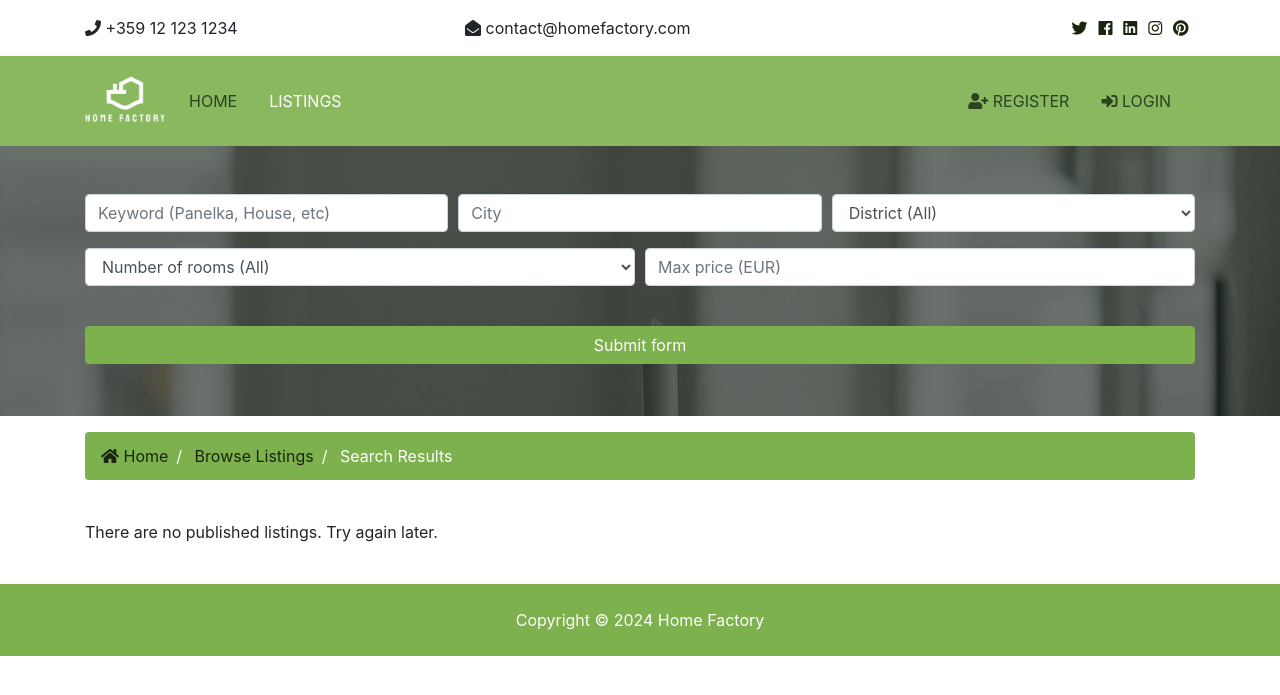
After one commit to LiliyaKostadinova/home_factory, a Django app: page /listings/search in a window 1280 px wide. The commit adds this page. Shown: the top 695 px of the page. Run offline with Django 5.2, Linux system fonts and the light colour scheme; data that the repository does not hold is empty; some libraries are stand-ins or nearby versions.

Commit message:
implement search by keyword, bugfix

```diff
--- /dev/null
+++ b/listings/search_choices.py
@@ -0,0 +1,25 @@
+number_of_rooms_options = {
+    '1': 1,
+    '2': 2,
+    '3': 3,
+    '4': 4,
+    '5': 5,
+    '6': 6,
+    '7': 7,
+    '8': 8,
+}
+
+district_options = {
+    "Oborishte": "Oborishte",
+    "Lozenets": "Lozenets",
+    "Druzhba": "Druzhba",
+    "Obelya": "Obelya",
+    "Mladost": "Mladost",
+    "Vitosha": "Vitosha",
+    "Triaditsa": "Triaditsa",
+    "Lyulin": "Lyulin",
+    "Krasno Selo": "Krasno Selo",
+    "Serdika": "Serdika",
+    "Ovcha Kupel": "Ovcha Kupel",
+    "Izgrev": "Izgrev",
+}
--- a/listings/urls.py
+++ b/listings/urls.py
@@ -4,5 +4,6 @@ from . import views
 urlpatterns = [
     path('', views.listings, name='listings'),
     path('<int:listing_id>', views.listing, name='listing'),
+    path('search', views.search, name='search'),
     path('create_listing', views.create_listing, name='create_listing')
 ]
--- a/listings/views.py
+++ b/listings/views.py
@@ -1,5 +1,6 @@
 from django.shortcuts import render, redirect, get_object_or_404
 from django.contrib.auth.decorators import login_required
+from .search_choices import number_of_rooms_options, district_options
 from .forms import ListingForm
 from .models import Listing
 
@@ -15,6 +16,22 @@ def listing(request, listing_id):
     }
     return render(request, 'listings/listing.html', context)
 
+def search(request):
+    queryset_list = Listing.objects.all().order_by('-list_date')
+
+    # Search by Keywords
+    if 'keywords' in request.GET:
+        keywords = request.GET['keywords']
+        if keywords:
+            queryset_list = queryset_list.filter(description__icontains=keywords)
+
+    context = {
+        'number_of_rooms_options': number_of_rooms_options,
+        'district_options': district_options,
+        'listings': queryset_list
+    }
+    return render(request, 'listings/search.html', context)
+
 @login_required
 def create_listing(request):
     if request.method == 'POST':
--- /dev/null
+++ b/templates/listings/search.html
@@ -0,0 +1,127 @@
+{% extends 'base.html' %}
+{% load humanize %}
+
+{% block content %}
+<section id="showcase-inner" class="showcase-search text-white py-5">
+    <div class="container">
+      <div class="row text-center">
+        <div class="col-md-12">
+          <form action="{% url 'search' %}">
+            <div class="form-row">
+              <div class="col-md-4 mb-3">
+                <label class="sr-only">Keywords</label>
+                <input type="text" name="keywords" class="form-control" placeholder="Keyword (Panelka, House, etc)">
+              </div>
+
+              <div class="col-md-4 mb-3">
+                <label class="sr-only">City</label>
+                <input type="text" name="city" class="form-control" placeholder="City">
+              </div>
+
+              <div class="col-md-4 mb-3">
+                <label class="sr-only">District</label>
+                <select name="state" class="form-control">
+                  <option selected="true" disabled="disabled">District (All)</option>
+                  {% for name, value in district_options.items %}
+                    <option value="{{ key }}">{{ value }}</option>
+                  {% endfor %}
+                </select>
+              </div>
+            </div>
+            <!-- Form Row 2 -->
+            <div class="form-row">
+              <div class="col-md-6 mb-3">
+                <label class="sr-only">Number of rooms</label>
+                <select name="number_of_rooms" class="form-control">
+                  <option selected="true" disabled="disabled">Number of rooms (All)</option>
+                    {% for name, value in number_of_rooms_options.items %}
+                      <option value="{{ key }}">{{ value }}</option>
+                    {% endfor %}
+                </select>
+              </div>
+              <div class="col-md-6 mb-3">
+                <label class="sr-only">Max Price</label>
+                <input type="text" name="max_price" class="form-control" placeholder="Max price (EUR)">
+              </div>
+            </div>
+            <button class="btn btn-secondary btn-block mt-4" type="submit">Submit form</button>
+          </form>
+        </div>
+      </div>
+    </div>
+  </div>
+</section>
+
+  <!-- Breadcrumb -->
+  <section id="bc" class="mt-3">
+    <div class="container">
+      <nav aria-label="breadcrumb">
+        <ol class="breadcrumb">
+          <li class="breadcrumb-item">
+            <a href="{% url 'index' %}">
+              <i class="fas fa-home"></i> Home</a>
+          </li>
+          <li class="breadcrumb-item">
+            <a href="{% url 'listings' %}">Browse Listings</a>
+          </li>
+          <li class="breadcrumb-item active"> Search Results</li>
+        </ol>
+      </nav>
+    </div>
+  </section>
+
+  <!-- Listings -->
+  <section id="listings" class="py-4">
+    <div class="container">
+      <div class="row">
+      {% if listings %}
+        {% for listing in listings %}
+          <div class="col-md-6 col-lg-4 mb-4">
+            <div class="card listing-preview">
+              <img class="card-img-top" src="{{ listing.photo_main.url }}" alt="">
+              <div class="card-img-overlay">
+                <h2>
+                  <span class="badge badge-secondary text-white">€ {{ listing.price | intcomma }}</span>
+                </h2>
+              </div>
+              <div class="card-body">
+                <div class="listing-heading text-center">
+                  <h4 class="text-primary"> {{ listing.title }}</h4>
+                  <p>
+                    <i class="fas fa-map-marker text-secondary"></i> {{ listing.city }} {{ listing.street_address }}</p>
+                </div>
+                <hr>
+                <div class="row py-2 text-secondary">
+                  <div class="col-6">
+                    <i class="fas fa-th-large"></i> Lot size: {{ listing.lot_size }}</div>
+                  <div class="col-6">
+                    <i class="fas fa-building"></i> Built: {{ listing.building_year }}</div>
+                </div>
+                <div class="row py-2 text-secondary">
+                  <div class="col-6">
+                    <i class="fas fa-bed"></i> Rooms: {{ listing.number_of_rooms }}</div>
+                  <div class="col-6">
+                    <i class="fas fa-bath"></i> Baths: {{ listing.bathrooms }}</div>
+                </div>
+                <hr>
+                <div class="row text-secondary pb-2">
+                  <div class="col-6">
+                    <i class="fas fa-clock"></i> Listed: {{ listing.list_date | timesince }}</div>
+                </div>
+                <hr>
+                <a href="{% url 'listing' listing.id %}" class="btn btn-primary btn-block">More Info</a>
+              </div>
+            </div>
+          </div>
+        {% endfor %}
+    {% else %}
+        <div class="col-md-12">
+            <p>There are no published listings. Try again later.</p>
+        </div>
+    {% endif %}
+
+      </div>
+    </div>
+  </section>
+
+  {% endblock %}
```
Also changed, not shown: pages/views.py (+9 -1 lines), templates/listings/listing.html (+5 -5 lines), templates/pages/index.html (+14 -80 lines), listings/migrations/0008_alter_listing_type.py (added).
